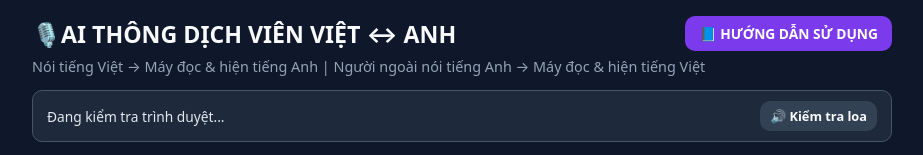
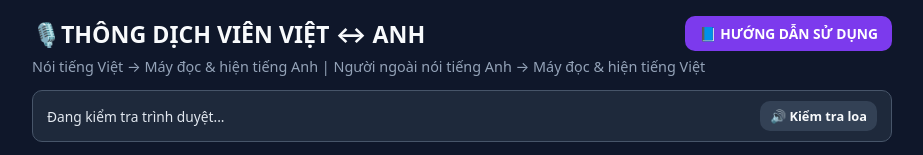
Before and after one commit to hoangwang012-ops/tienganh3b, a plain HTML site: page index.html in a window 1280 px wide. Shown: the top 155 px of the page, without its empty margins (178-1101 px from the left). Drawn offline with Linux system fonts and the light colour scheme.

Commit message:
Update index.html

```diff
--- a/index.html
+++ b/index.html
@@ -261,7 +261,7 @@
 <body>
   <div class="app">
     <div class="header-row">
-      <h1>🎙️AI THÔNG DỊCH VIÊN VIỆT ↔ ANH</h1>
+      <h1>🎙️THÔNG DỊCH VIÊN VIỆT ↔ ANH</h1>
       <button id="btnOpenGuide" class="btn-guide">📘 HƯỚNG DẪN SỬ DỤNG</button>
     </div>
     <div class="sub">Nói tiếng Việt → Máy đọc &  hiện tiếng Anh | Người ngoài nói tiếng Anh → Máy đọc &  hiện tiếng Việt</div>
```
